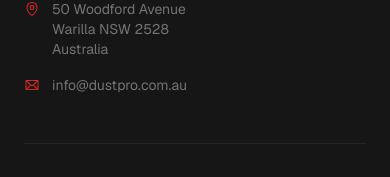
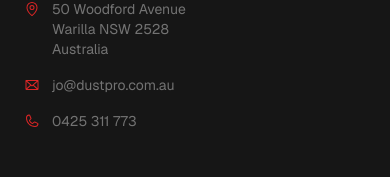
Before and after one commit to xUrbanShotsx/Dustpro, a Next.js app: page / in a window 390 px wide. Shown: the part 6697-6874 px from the top of the page. Built offline with nearby package versions, Linux system fonts and the light colour scheme.

Commit message:
Update footer: new email and add phone number

```diff
--- a/components/Footer.tsx
+++ b/components/Footer.tsx
@@ -1,6 +1,6 @@
 import Link from "next/link";
 import Image from "next/image";
-import { MapPin, Envelope } from "@phosphor-icons/react/dist/ssr";
+import { MapPin, Envelope, Phone } from "@phosphor-icons/react/dist/ssr";
 
 const products = [
   { label: "DustLoc", href: "/products#dustloc" },
@@ -96,10 +96,19 @@
               <li className="flex items-center gap-3 text-sm text-dp-muted">
                 <Envelope size={16} className="text-dp-amber shrink-0" />
                 <a
-                  href="mailto:info@dustpro.com.au"
+                  href="mailto:jo@dustpro.com.au"
                   className="hover:text-dp-text transition-colors"
                 >
-                  info@dustpro.com.au
+                  jo@dustpro.com.au
+                </a>
+              </li>
+              <li className="flex items-center gap-3 text-sm text-dp-muted">
+                <Phone size={16} className="text-dp-amber shrink-0" />
+                <a
+                  href="tel:0425311773"
+                  className="hover:text-dp-text transition-colors"
+                >
+                  0425 311 773
                 </a>
               </li>
             </ul>
```
